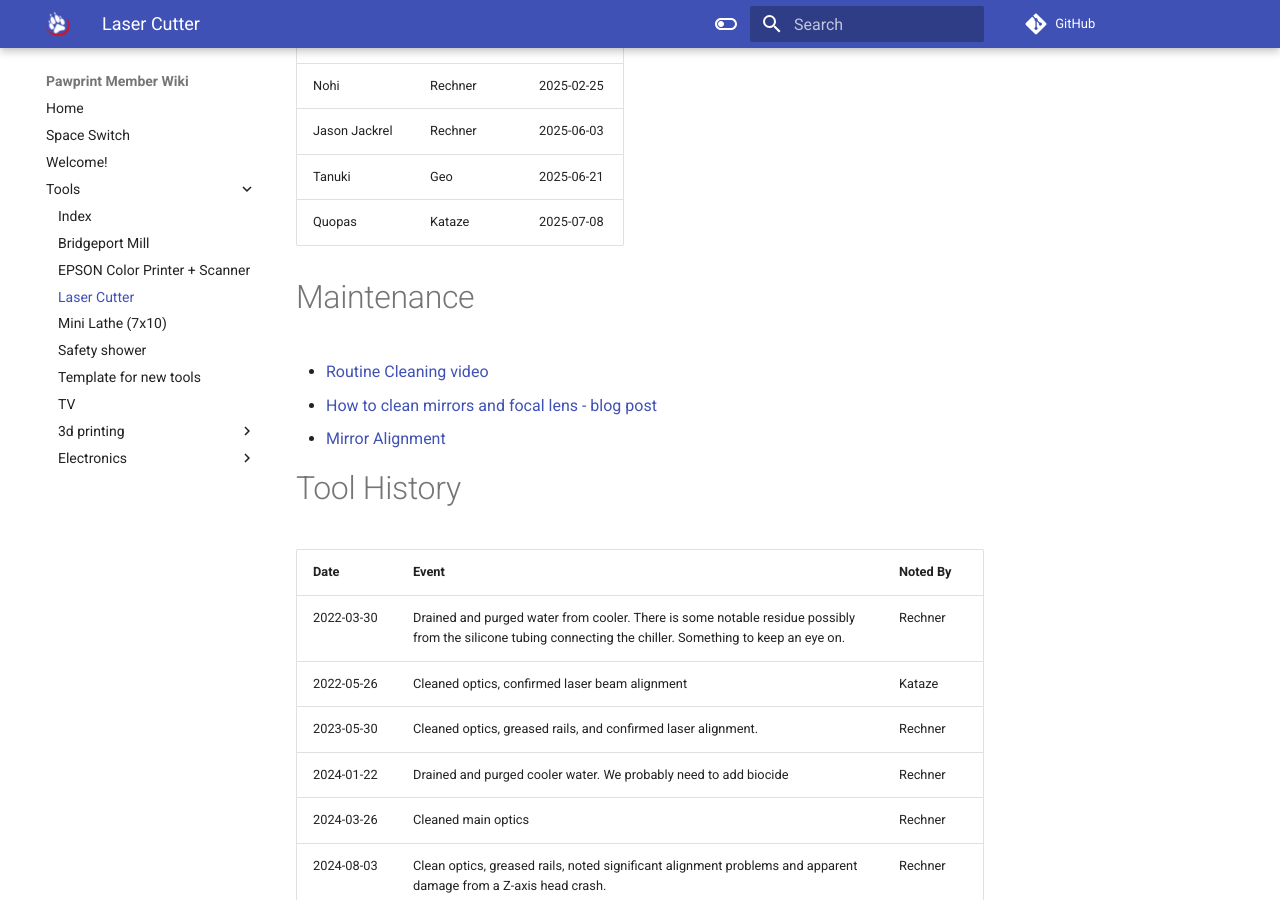
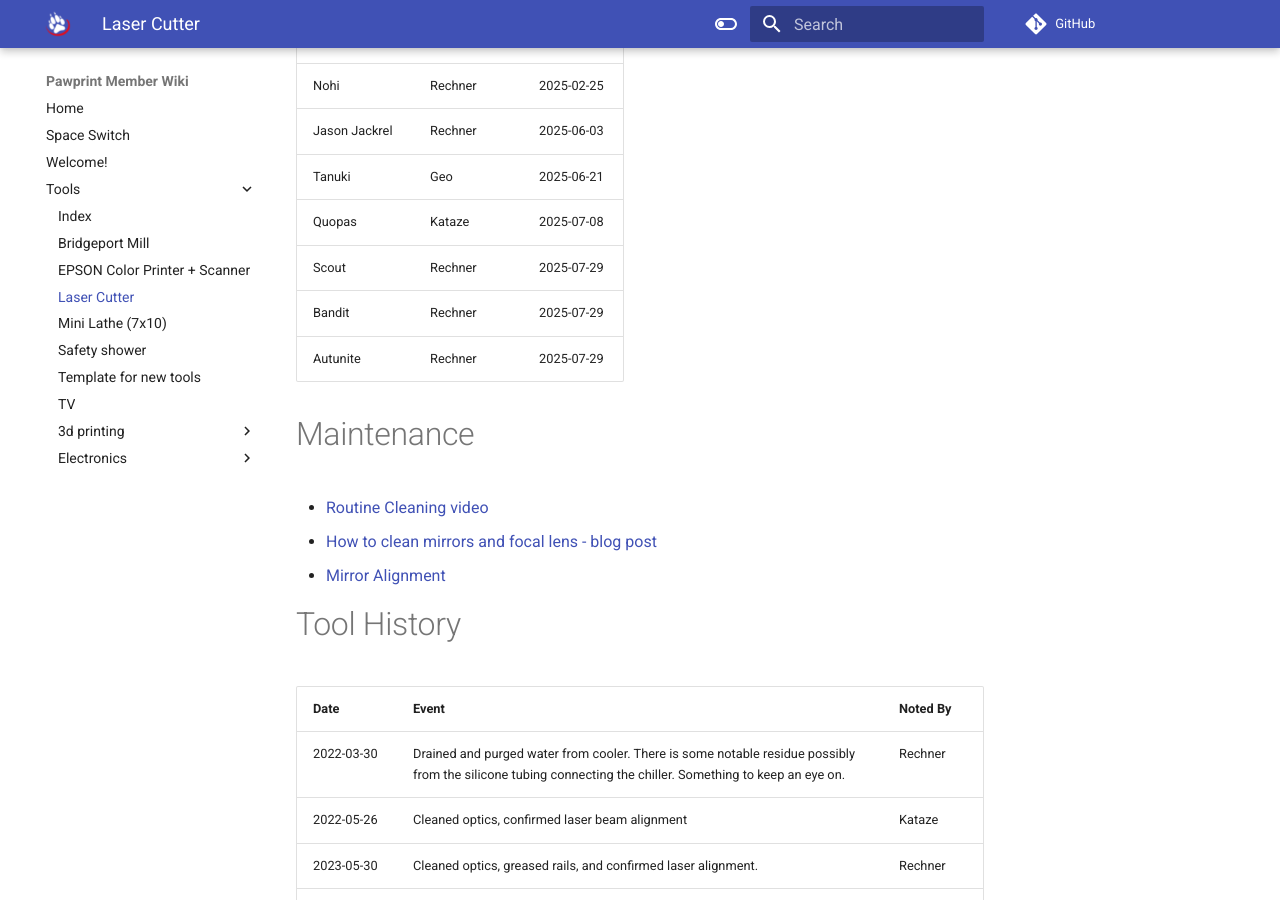
Before and after one commit to PawprintPrototyping/pawprintprototyping.github.io, an MkDocs documentation site: the page built from docs/tools/laser.md, in a window 1280 px wide and 900 px high, scrolled down 6915 px. Built offline with MkDocs 1.6.1 and Material for MkDocs 9.7.7, drawn with Linux system fonts in a browser that asks for light colours; comment, search, counter and statistics services are not loaded.

Commit message:
Certify new folks on the laser

```diff
--- a/docs/tools/laser.md
+++ b/docs/tools/laser.md
@@ -197,6 +197,9 @@ You can also manually level by jogging the Z up and down, and using the short en
 |Jason Jackrel| Rechner      | 2025-06-03     |
 |Tanuki       | Geo          | 2025-06-21     |
 |Quopas       | Kataze       | 2025-07-08     |
+|Scout        | Rechner      | 2025-07-29     |
+|Bandit       | Rechner      | 2025-07-29     |
+|Autunite     | Rechner      | 2025-07-29     |
 
 
 
```
